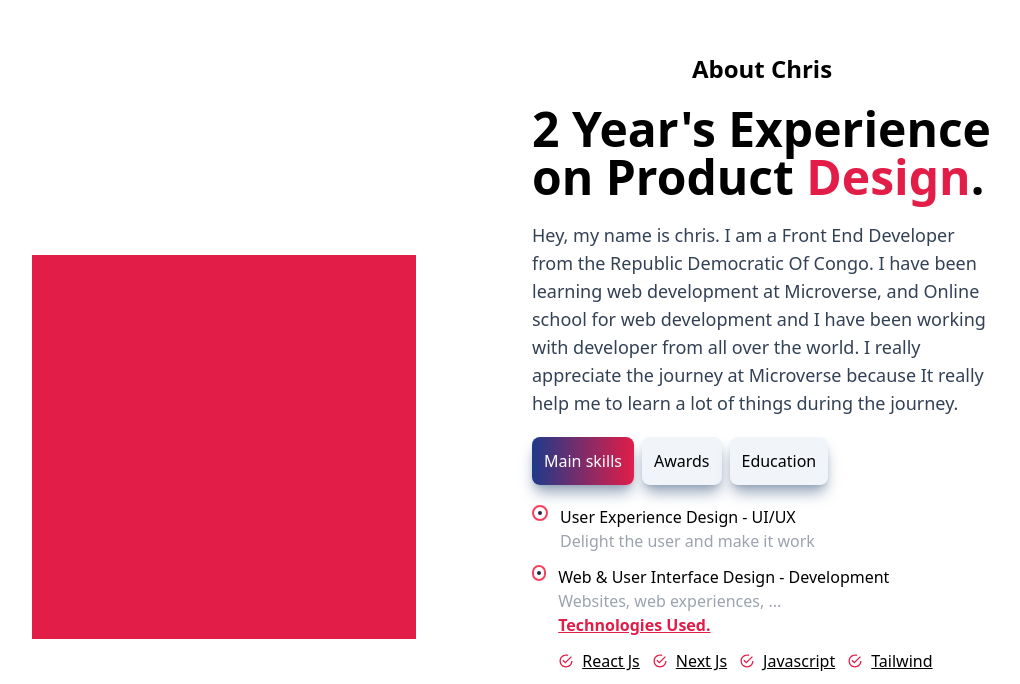
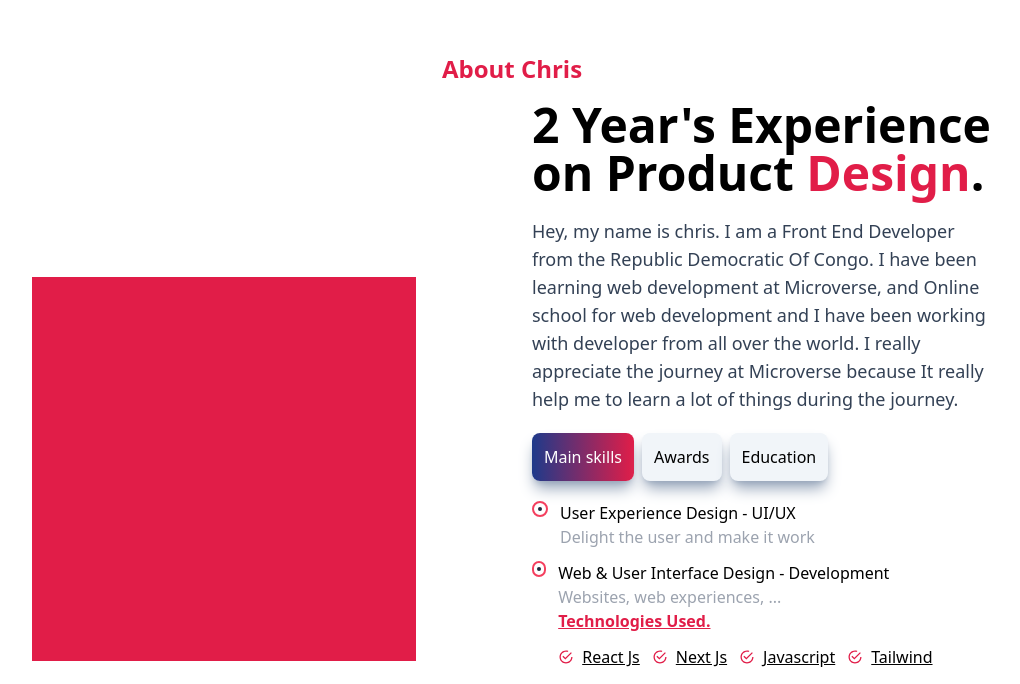
Before and after one commit to Kaghenimbale/next_portfolio, a Next.js app: page / in a window 1280 px wide. Shown: the part 787-1471 px from the top of the page, without its empty margins (128-1148 px from the left). Built offline with nearby package versions, Linux system fonts and the light colour scheme.

Commit message:
Add gap to my experience component

```diff
--- a/app/components/Experience.tsx
+++ b/app/components/Experience.tsx
@@ -4,15 +4,15 @@ import { IoMdCheckmarkCircleOutline } from "react-icons/io";
 
 const Experience = () => {
   return (
-    <div
-      id="about"
-      className="px-6 py-10 sm:px-2 md:px-20 xl:px-40 2xl:px-80 grid gap-10 grid-cols-1 md:grid-cols-2"
-    >
+    <div className="px-6 py-10 sm:px-2 md:px-20 xl:px-40 2xl:px-80 flex flex-col gap-4">
+      <h2 className="font-semibold text-2xl text-center text-rose-600">
+        About Chris
+      </h2>
+      <div id="about" className="grid gap-10 grid-cols-1 md:grid-cols-2">
         <div className="flex items-center justify-center lg:justify-start">
           <div className="w-72 h-72 lg:w-80 lg:h-80 xl:w-96 xl:h-96 bg-rose-600"></div>
         </div>
         <div className="flex flex-col gap-5">
-        <h2 className="font-semibold text-2xl text-center">About Chris</h2>
           <p className="text-xl sm:text-5xl font-bold">
             2 Year&apos;s Experience on Product
             <span className="text-rose-600"> Design</span>.
@@ -22,8 +22,8 @@ const Experience = () => {
             Democratic Of Congo. I have been learning web development at
             Microverse, and Online school for web development and I have been
             working with developer from all over the world. I really appreciate
-          the journey at Microverse because It really help me to learn a lot of
-          things during the journey.
+            the journey at Microverse because It really help me to learn a lot
+            of things during the journey.
           </p>
           <div className="flex gap-2">
             <button
@@ -129,6 +129,7 @@ const Experience = () => {
           </a>
         </div>
       </div>
+    </div>
   );
 };
 
```
Lines whose indentation alone changed are shown as unchanged.
